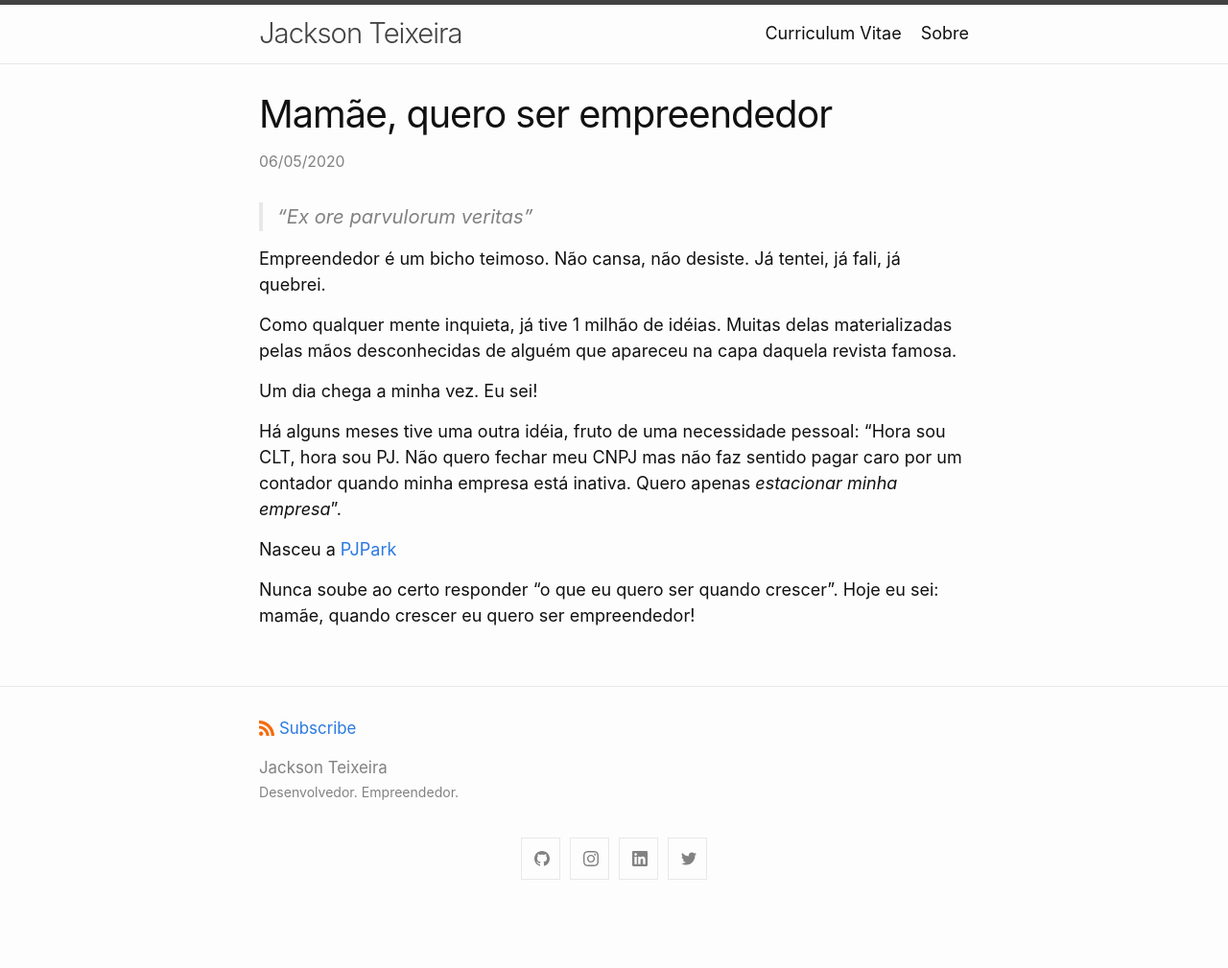
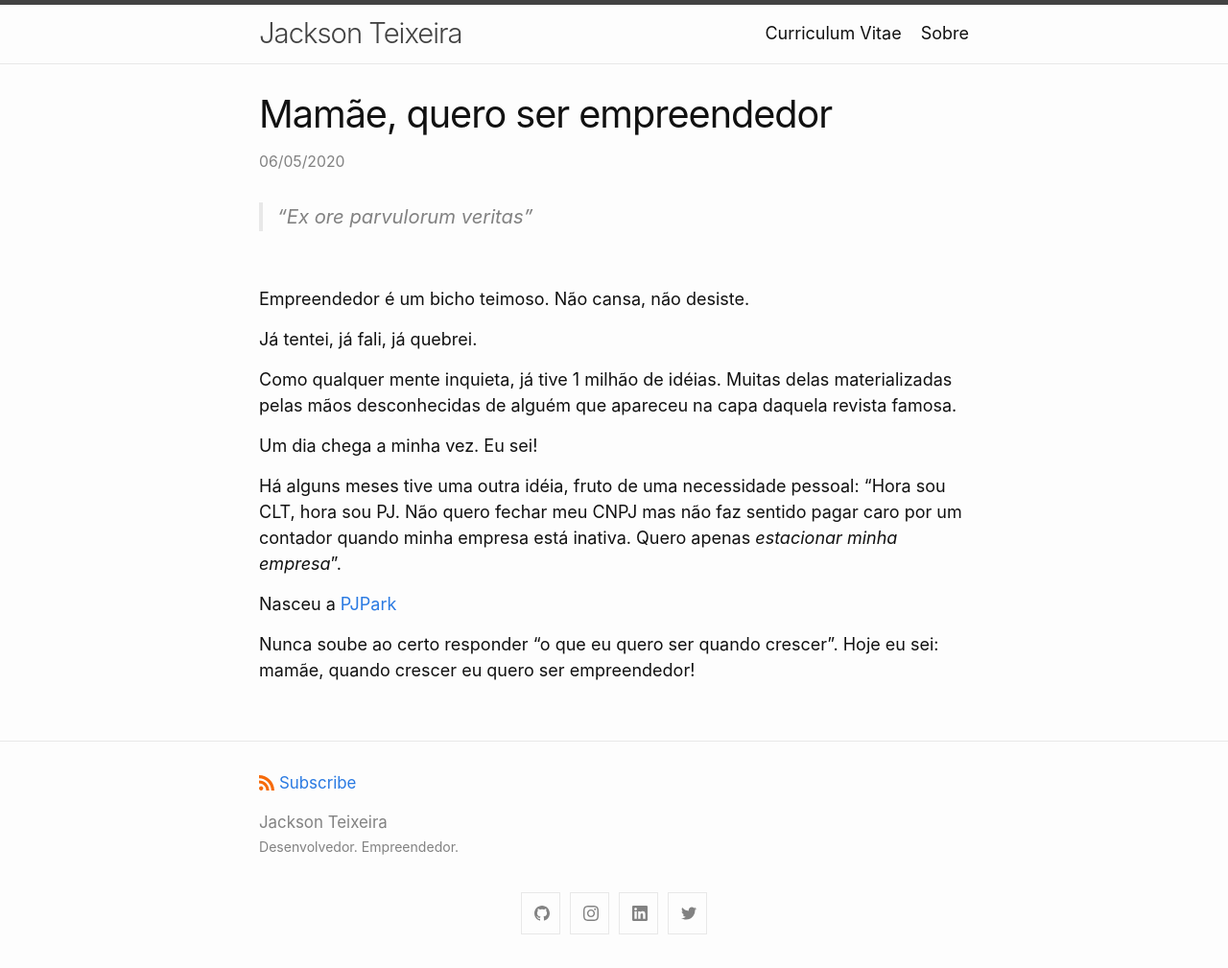
Before and after one commit to dakoctba/dakoctba.github.io, a Jekyll site: the page built from _posts/2020-05-06-mamae-quero-ser-empreendedor.md, in a window 1280 px wide. Shown: the whole page at 96% size. Built offline with Jekyll 4.4.1, drawn with Linux system fonts in a browser that asks for light colours; before the commit the page ends 952 px from its top, so only the background shows below that.

Commit message:
Update 2020-05-06-mamae-quero-ser-empreendedor.md

```diff
--- a/_posts/2020-05-06-mamae-quero-ser-empreendedor.md
+++ b/_posts/2020-05-06-mamae-quero-ser-empreendedor.md
@@ -7,7 +7,11 @@ categories: empreendedorismo
 
 > "Ex ore parvulorum veritas"
 
-Empreendedor é um bicho teimoso. Não cansa, não desiste. Já tentei, já fali, já quebrei.
+<br>
+
+Empreendedor é um bicho teimoso. Não cansa, não desiste.
+
+Já tentei, já fali, já quebrei.
 
 Como qualquer mente inquieta, já tive 1 milhão de idéias. Muitas delas materializadas pelas mãos desconhecidas de alguém que apareceu na capa daquela revista famosa.
 
```
